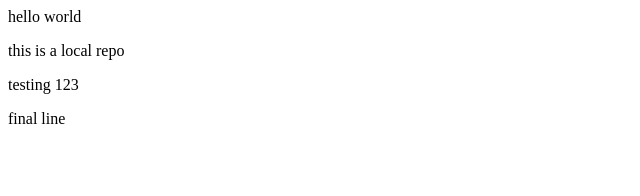
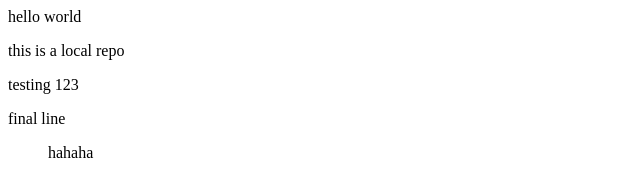
Before and after one commit to true-brace05/localrepo, a plain HTML site: page index.html in a window 1280 px wide. Shown: the full height of the page, 0-640 px from the left. Drawn offline with Linux system fonts and the light colour scheme.

Commit message:
ulalala added

```diff
--- a/index.html
+++ b/index.html
@@ -8,3 +8,4 @@
 <p> testing 123 </p>
 <p> final line </p>
 </p>
+<ul>hahaha</ul>
```
